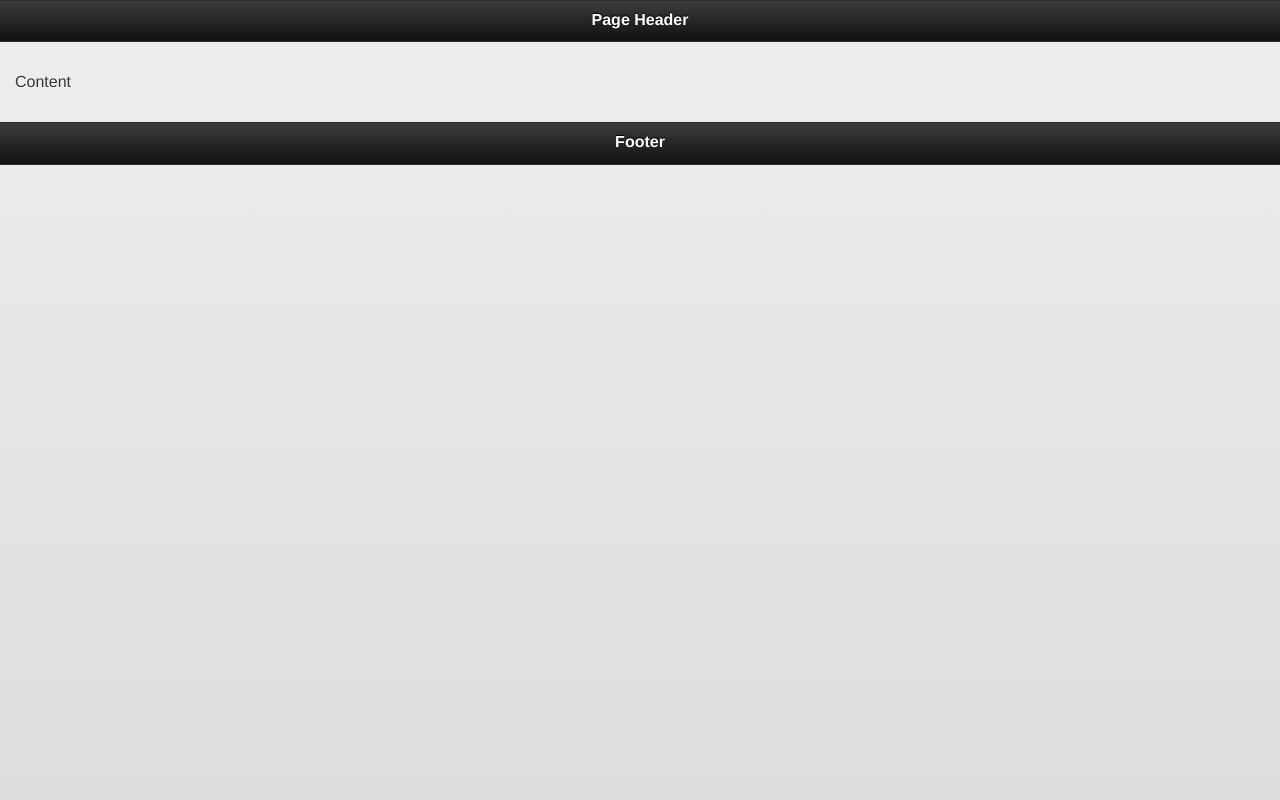
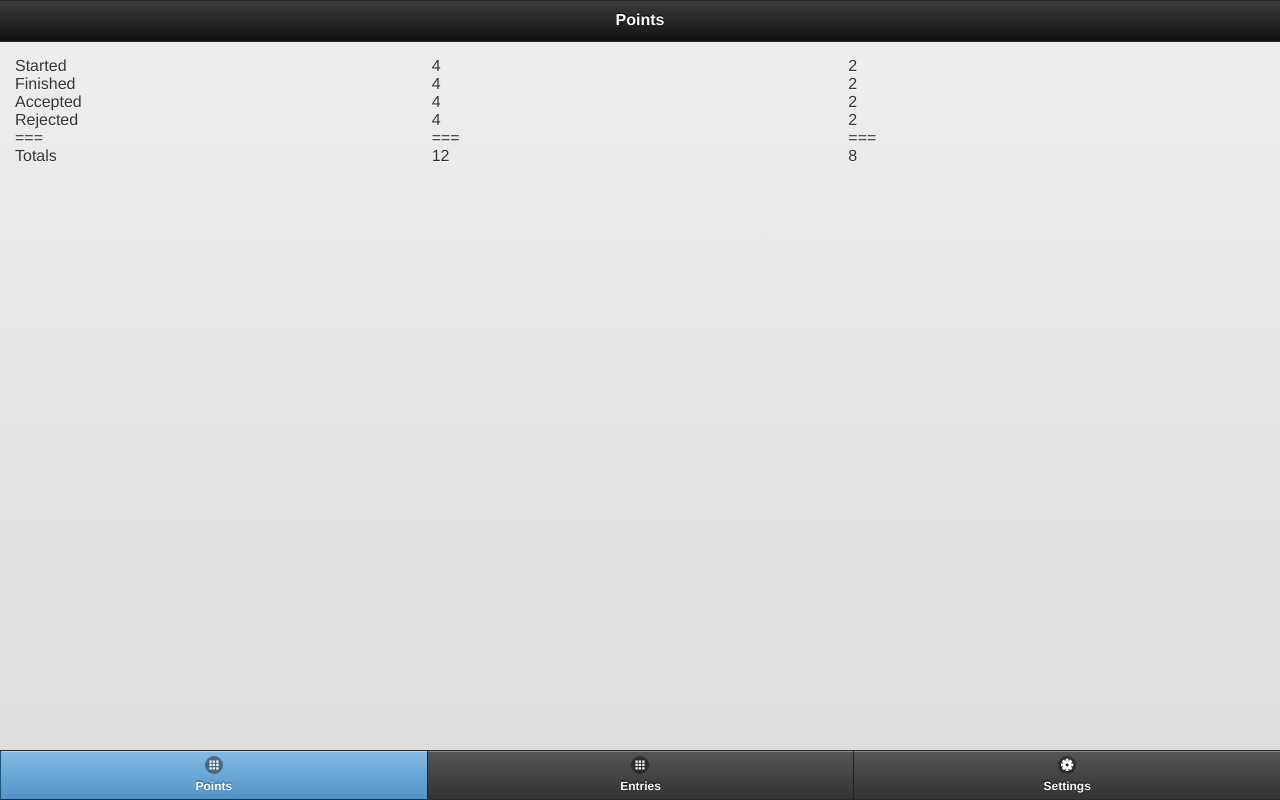
Before and after one commit to ozzyaaron/sapphire_mobile, a plain HTML site: page index.html in a window 1280 px wide. Drawn offline with Linux system fonts and the light colour scheme.

Commit message:
Got footer navigation bar working

```diff
--- a/index.html
+++ b/index.html
@@ -7,17 +7,88 @@
     <script src="/javascripts/jquery.mobile.js"></script>
   </head>
   <body>
-    <div data-role="page">
-      <div data-role="header">
-        <h1>Page Header</h1>
+    <div data-role="page" id="points">
+      <div data-role="header" data-position="fixed">
+        <h1>Points</h1>
       </div>
 
       <div data-role="content">
-        <p>Content</p>
+        <div class="ui-grid-b">
+          <div class="ui-block-a">Started</div>
+          <div class="ui-block-b">4</div>
+          <div class="ui-block-c">2</div>
+
+          <div class="ui-block-a">Finished</div>
+          <div class="ui-block-b">4</div>
+          <div class="ui-block-c">2</div>
+
+          <div class="ui-block-a">Accepted</div>
+          <div class="ui-block-b">4</div>
+          <div class="ui-block-c">2</div>
+
+          <div class="ui-block-a">Rejected</div>
+          <div class="ui-block-b">4</div>
+          <div class="ui-block-c">2</div>
+
+          <div class="ui-block-a">===</div>
+          <div class="ui-block-b">===</div>
+          <div class="ui-block-c">===</div>
+
+          <div class="ui-block-a">Totals</div>
+          <div class="ui-block-b">12</div>
+          <div class="ui-block-c">8</div>
+
+        </div>
       </div>
 
-      <div data-role="footer">
-        <h4>Footer</h4>
+      <div data-role="footer" data-id="footer" data-position="fixed">
+        <div data-role="navbar">
+          <ul>
+            <li><a href="#points" data-icon="grid" data-icon-pos="top" class="ui-btn-active ui-state-persist">Points</a></li>
+            <li><a href="#entries" data-icon="grid" data-icon-pos="top">Entries</a></li>
+            <li><a href="#settings" data-icon="gear" data-icon-pos="top">Settings</a></li>
+          </ul>
+        </div><!-- /navbar -->
+      </div>
+    </div>
+
+    <div data-role="page" id="entries">
+      <div data-role="header" data-position="fixed">
+        <h1>Entries</h1>
+      </div>
+
+      <div data-role="content">
+        <p>Entries</p>
+      </div>
+
+      <div data-role="footer" data-id="footer" data-position="fixed">
+        <div data-role="navbar">
+          <ul>
+            <li><a href="#points" data-icon="grid" data-icon-pos="top">Points</a></li>
+            <li><a href="#entries" data-icon="grid" data-icon-pos="top" class="ui-btn-active ui-state-persist">Entries</a></li>
+            <li><a href="#settings" data-icon="gear" data-icon-pos="top">Settings</a></li>
+          </ul>
+        </div><!-- /navbar -->
+      </div>
+    </div>
+
+    <div data-role="page" id="settings">
+      <div data-role="header">
+        <h1>Settings</h1>
+      </div>
+
+      <div data-role="content">
+        <p>Settings</p>
+      </div>
+
+      <div data-role="footer" data-id="footer" data-position="fixed">
+        <div data-role="navbar">
+          <ul>
+            <li><a href="#points" data-icon="grid" data-icon-pos="top">Points</a></li>
+            <li><a href="#entries" data-icon="grid" data-icon-pos="top">Entries</a></li>
+            <li><a href="#settings" data-icon="gear" data-icon-pos="top" class="ui-btn-active ui-state-persist">Settings</a></li>
+          </ul>
+        </div><!-- /navbar -->
       </div>
 
     </div>
```
